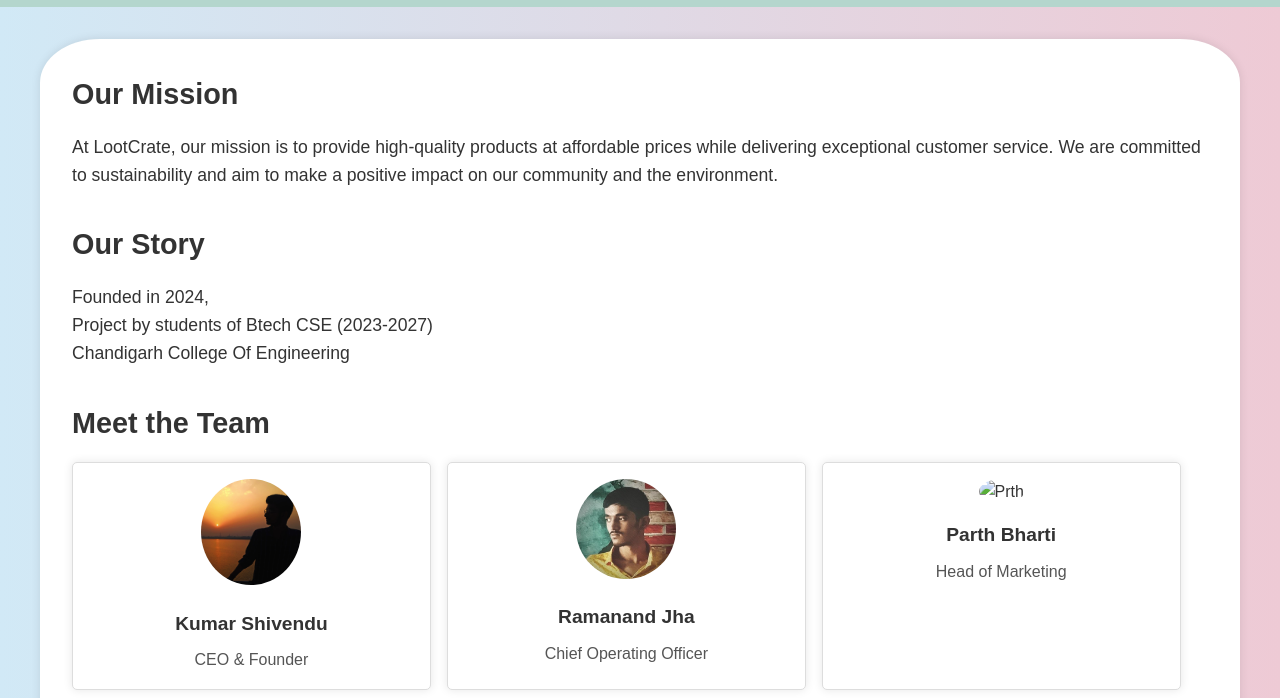
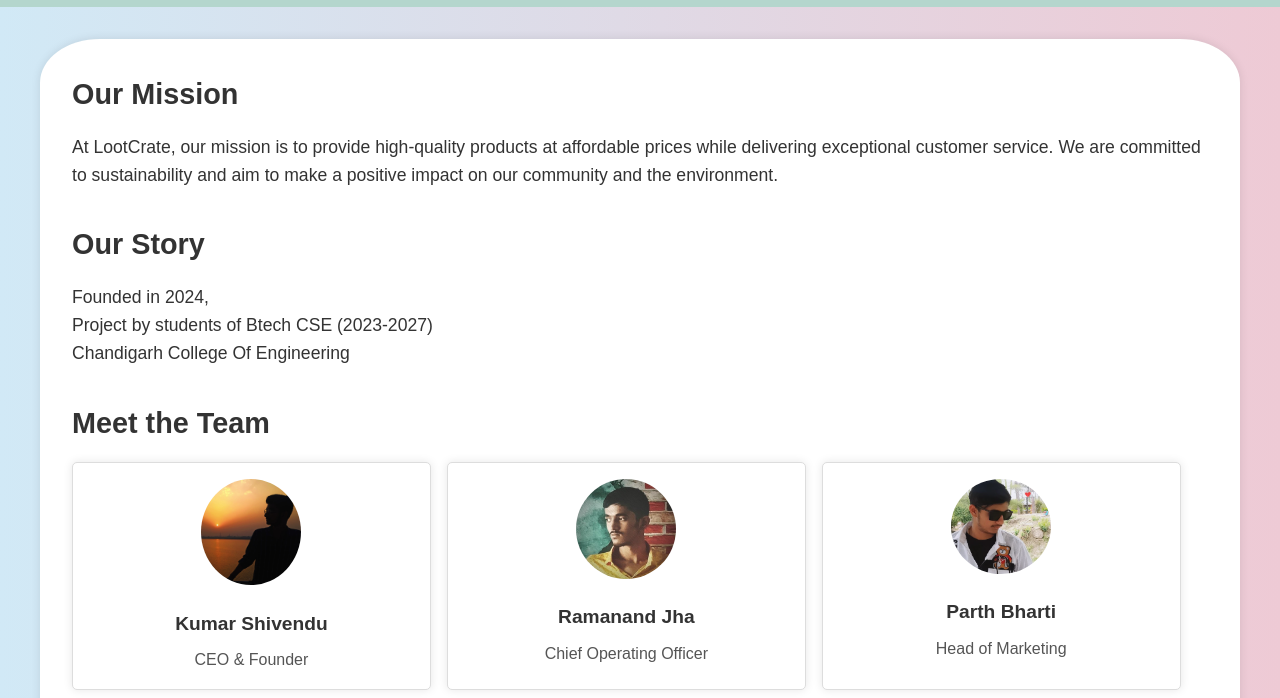
Before and after one commit to Shivendu0103/LootCrate, a plain HTML site: page aboutd.html in a window 1280 px wide. Shown: the part 102-800 px from the top of the page. Drawn offline with Linux system fonts and the light colour scheme.

Commit message:
Update aboutd.html

```diff
--- a/aboutd.html
+++ b/aboutd.html
@@ -47,7 +47,7 @@
                         <p>Chief Operating Officer</p>
                     </div>
                     <div class="team-member">
-                        <img src="parth.jpg" alt="Prth">
+                        <img src="parth.png" alt="Parth">
                         <h3>Parth Bharti</h3>
                         <p>Head of Marketing</p>
                     </div>
```
